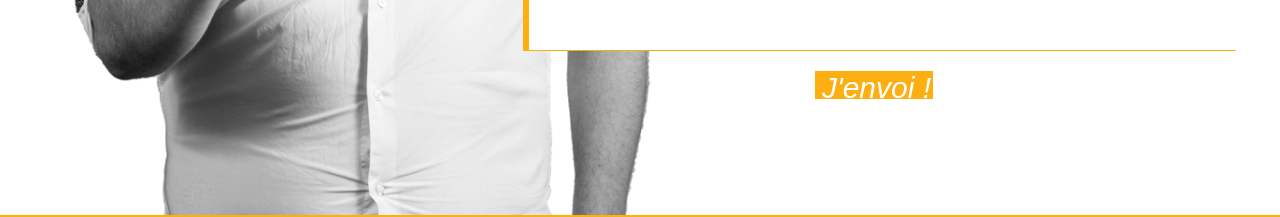
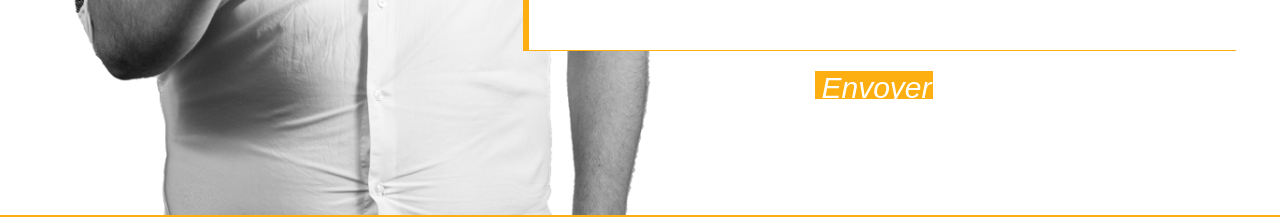
Before and after one commit to Elvis-yep/elvis-garreau.fr, a Vue app: page / in a window 1280 px wide. Shown: the part 4538-4755 px from the top of the page. Built offline with nearby package versions, Linux system fonts and the light colour scheme; a web font is replaced by a local one.

Commit message:
modification du bouton d'envoie du formulaire de contact

```diff
--- a/src/components/Contact.vue
+++ b/src/components/Contact.vue
@@ -17,7 +17,7 @@
                         <input type="email" placeholder="E-mail" name="email" id="email" required>
                         <textarea type="text" placeholder="Ecrivez votre message" name="message" id="message" rows="10" cols="50" required></textarea>
                         <input type="hidden" id="recaptcha-token" name="token" />
-                        <input class="sendButton" type="submit" name="envoi" value="J'envoi !">
+                        <input class="sendButton" type="submit" name="envoi" value="Envoyer">
                     </form>
                 </div>
             </div>
```
